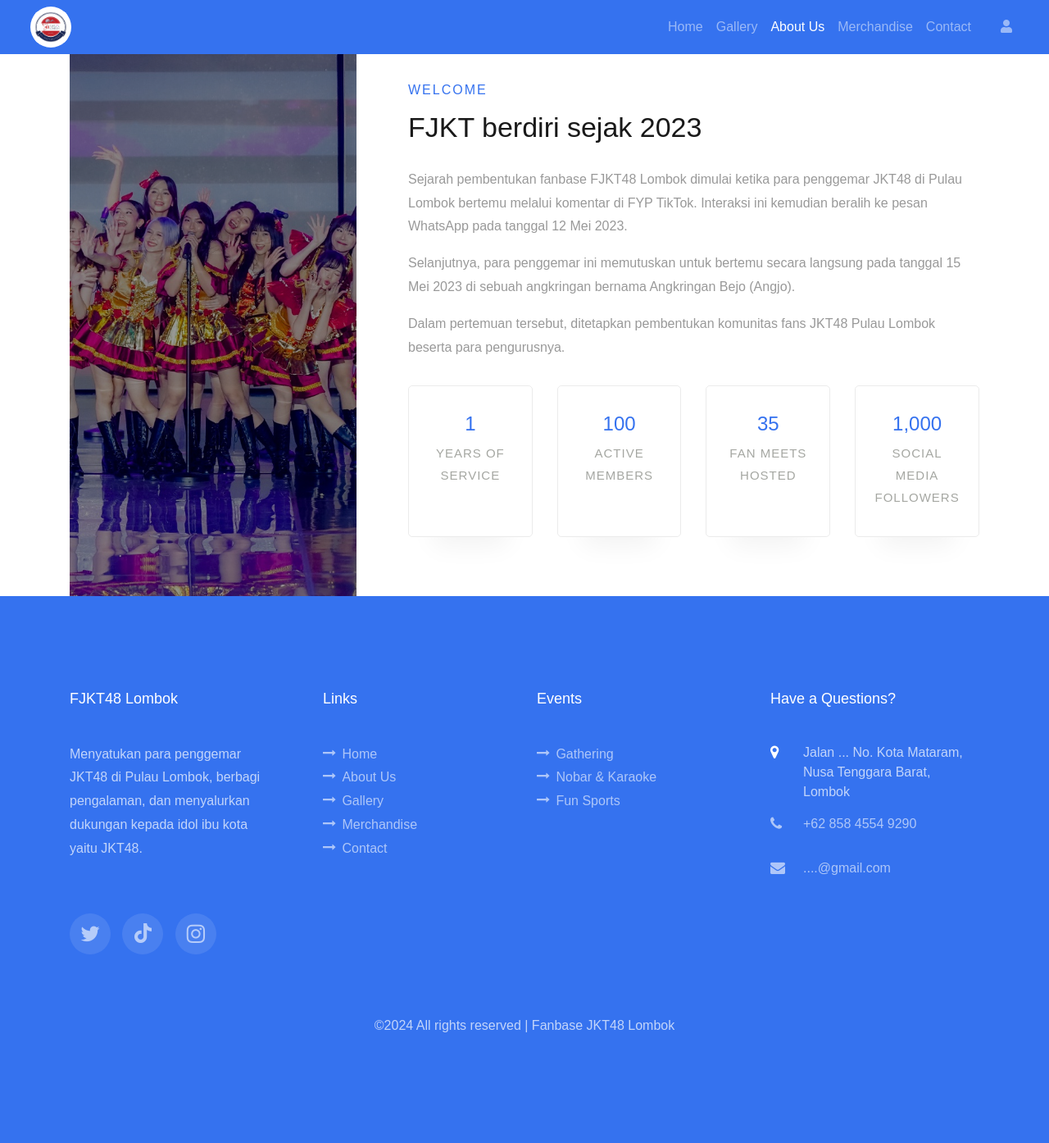
After one commit to LaluSirdi/GALAX, a Flask app: page /about in a window 1280 px wide. The commit adds this page. Shown: the whole page at 82% size. Run offline with Flask 3, Linux system fonts and the light colour scheme; some libraries are stand-ins or nearby versions; some web fonts are replaced.

Commit message:
mebuat halaman contact&about

```diff
--- a/app.py
+++ b/app.py
@@ -16,6 +16,12 @@
 @app.route('/gallery')
 def gallery():
     return render_template('gallery.html')
+@app.route('/contact')
+def contact():
+    return render_template('contact.html')
+@app.route('/about')
+def about():
+    return render_template('about.html')
 
 if __name__ == '__main__':
     app.run('0.0.0.0', port=5000, debug=True)
--- /dev/null
+++ b/templates/about.html
@@ -0,0 +1,62 @@
+{% include 'header.html' %}
+<section class="ftco-counter img ftco-section ftco-no-pt ftco-no-pb" id="section-counter" data-section="about">
+    <div class="container">
+        <div class="row d-flex">
+            <div class="col-md-6 col-lg-4 d-flex">
+                <div class="img d-flex align-self-stretch align-items-center"
+                    style="background-image:url(../static/assets/img/about-2.png);">
+                </div>
+            </div>
+            <div class="col-md-6 col-lg-8 pl-lg-5 py-5 mt-5">
+                <div class="row justify-content-start pb-3">
+                    <div class="col-md-12 heading-section ftco-animate">
+                        <span class="subheading">Welcome</span>
+                        <h2 class="mb-4">FJKT berdiri sejak 2023</h2>
+                        <p>Sejarah pembentukan fanbase FJKT48 Lombok dimulai ketika para penggemar JKT48 di Pulau
+                            Lombok bertemu melalui komentar di FYP TikTok. Interaksi ini kemudian beralih ke pesan
+                            WhatsApp pada tanggal 12 Mei 2023. </p>
+                        <p>Selanjutnya, para penggemar ini memutuskan untuk bertemu secara langsung pada tanggal 15
+                            Mei 2023 di sebuah angkringan bernama Angkringan Bejo (Angjo).</p>
+                        <p>Dalam pertemuan tersebut, ditetapkan pembentukan komunitas fans JKT48 Pulau Lombok
+                            beserta para pengurusnya.</p>
+                    </div>
+                </div>
+                <div class="row">
+                    <div class="col-md-6 col-lg-3 justify-content-center counter-wrap ftco-animate d-flex">
+                        <div class="block-18 text-center p-4 mb-4 align-self-stretch d-flex">
+                            <div class="text">
+                                <strong class="number" data-number="1">0</strong>
+                                <span style="color: #a5a7a2;">Years of service</span>
+                            </div>
+                        </div>
+                    </div>
+                    <div class="col-md-6 col-lg-3 justify-content-center counter-wrap ftco-animate d-flex">
+                        <div class="block-18 text-center py-4 px-3 mb-4 align-self-stretch d-flex">
+                            <div class="text">
+                                <strong class="number" data-number="100">0</strong>
+                                <span style="color: #a5a7a2;">Active Members</span>
+                            </div>
+                        </div>
+                    </div>
+                    <div class="col-md-6 col-lg-3 justify-content-center counter-wrap ftco-animate d-flex">
+                        <div class="block-18 text-center py-4 px-3 mb-4 align-self-stretch d-flex">
+                            <div class="text">
+                                <strong class="number" data-number="35">0</strong>
+                                <span style="color: #a5a7a2;">Fan Meets Hosted</span>
+                            </div>
+                        </div>
+                    </div>
+                    <div class="col-md-6 col-lg-3 justify-content-center counter-wrap ftco-animate d-flex">
+                        <div class="block-18 text-center py-4 px-3 mb-4 align-self-stretch d-flex">
+                            <div class="text">
+                                <strong class="number" data-number="1000">0</strong>
+                                <span style="color: #a5a7a2;">Social Media Followers</span>
+                            </div>
+                        </div>
+                    </div>
+                </div>
+            </div>
+        </div>
+    </div>
+</section>
+{% include 'footer.html' %}
```
Also changed, not shown: templates/contact.html (added, +43 -0 lines), static/assets/css/style.css.
